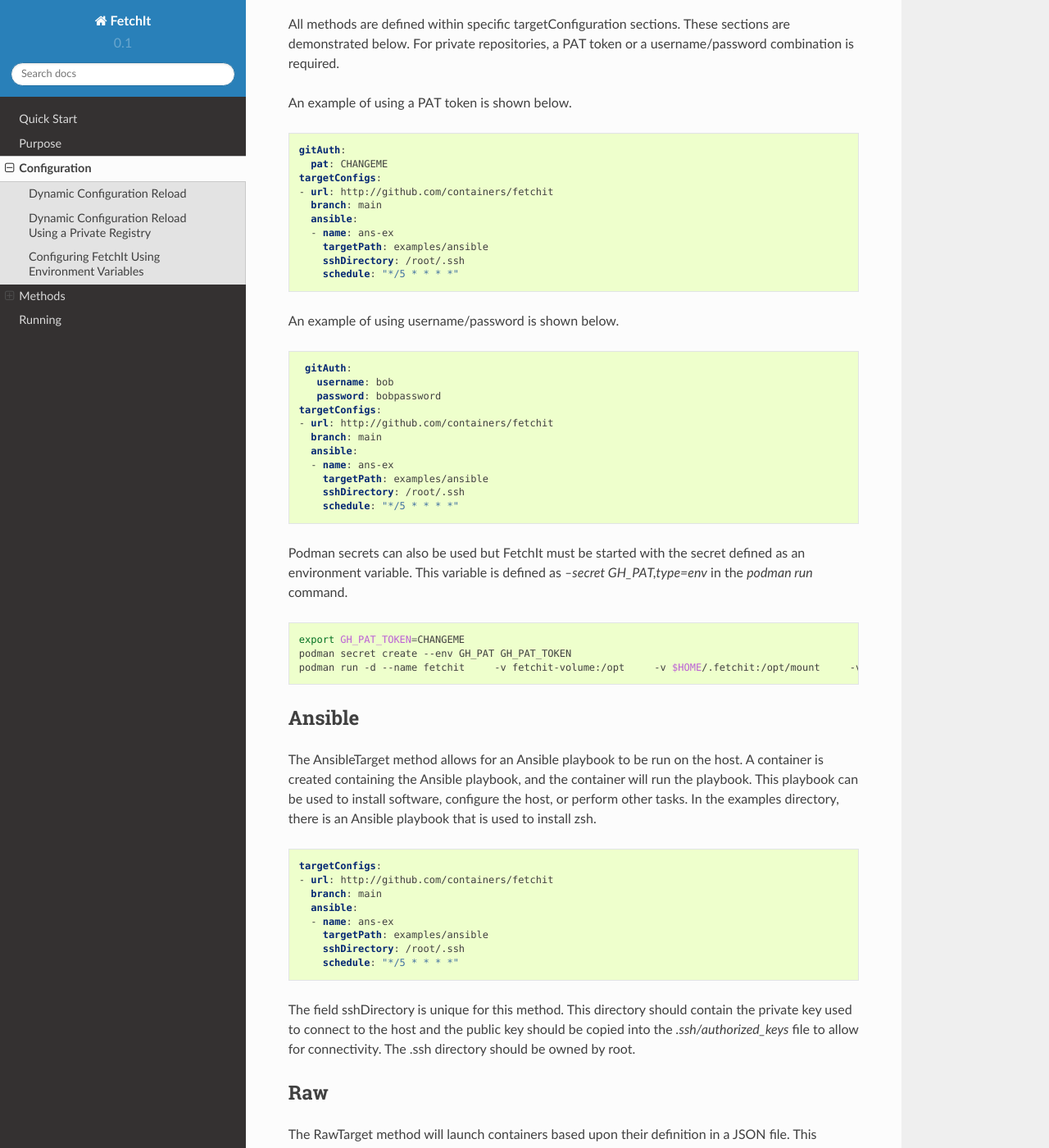
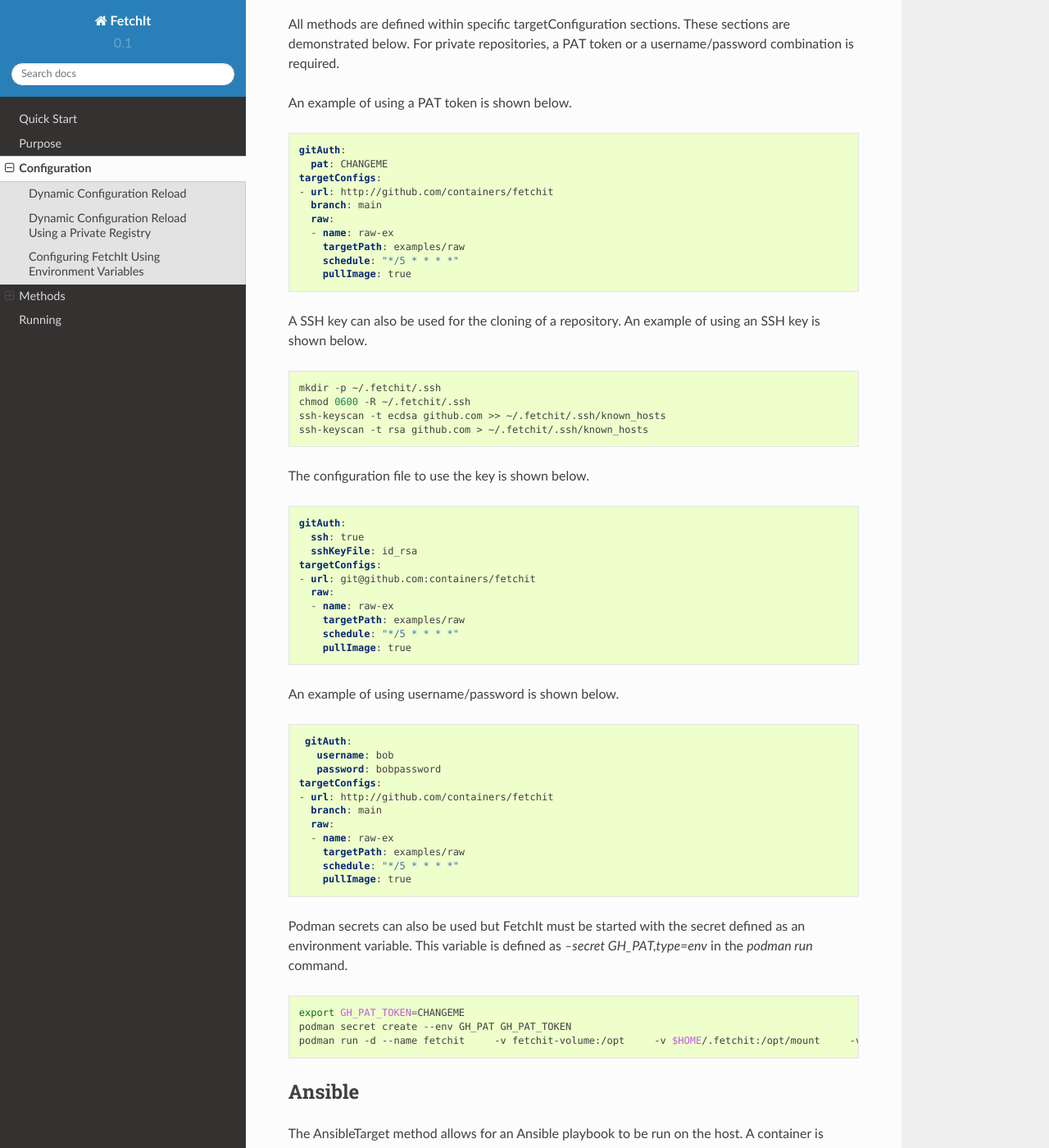
Before and after one commit to containers/fetchit, a Sphinx documentation site: the page built from docs/methods.rst, in a window 1280 px wide and 1400 px high, scrolled down 1977 px. Shown: the whole window at 82% size. Built offline with Sphinx 7.4.7 and the Read the Docs theme 2.0.0, drawn with Linux system fonts in a browser that asks for light colours.

Commit message:
return of ssh
Signed-off-by: Ryan Cook <rcook@redhat.com>

```diff
--- a/docs/methods.rst
+++ b/docs/methods.rst
@@ -92,11 +92,37 @@
    targetConfigs:
    - url: http://github.com/containers/fetchit
      branch: main
-     ansible:
-     - name: ans-ex
-       targetPath: examples/ansible
-       sshDirectory: /root/.ssh
+     raw:
+     - name: raw-ex
+       targetPath: examples/raw
        schedule: "*/5 * * * *"
+       pullImage: true
+
+A SSH key can also be used for the cloning of a repository. An example of using an SSH key is shown below.
+
+.. code-block:: bash
+
+   mkdir -p ~/.fetchit/.ssh
+   chmod 0600 -R ~/.fetchit/.ssh
+   ssh-keyscan -t ecdsa github.com >> ~/.fetchit/.ssh/known_hosts
+   ssh-keyscan -t rsa github.com > ~/.fetchit/.ssh/known_hosts
+
+
+The configuration file to use the key is shown below.
+
+.. code-block:: yaml
+
+   gitAuth:
+     ssh: true
+     sshKeyFile: id_rsa
+   targetConfigs:
+   - url: git@github.com:containers/fetchit
+     raw:
+     - name: raw-ex
+       targetPath: examples/raw
+       schedule: "*/5 * * * *"
+       pullImage: true
+
 
 An example of using username/password is shown below.
 
@@ -108,11 +134,11 @@
    targetConfigs:
    - url: http://github.com/containers/fetchit
      branch: main
-     ansible:
-     - name: ans-ex
-       targetPath: examples/ansible
-       sshDirectory: /root/.ssh
+     raw:
+     - name: raw-ex
+       targetPath: examples/raw
        schedule: "*/5 * * * *"
+       pullImage: true
 
 Podman secrets can also be used but FetchIt must be started with the secret defined as an environment variable.
 This variable is defined as `--secret GH_PAT,type=env` in the `podman run` command.
```
Also changed, not shown: 4 other files.
